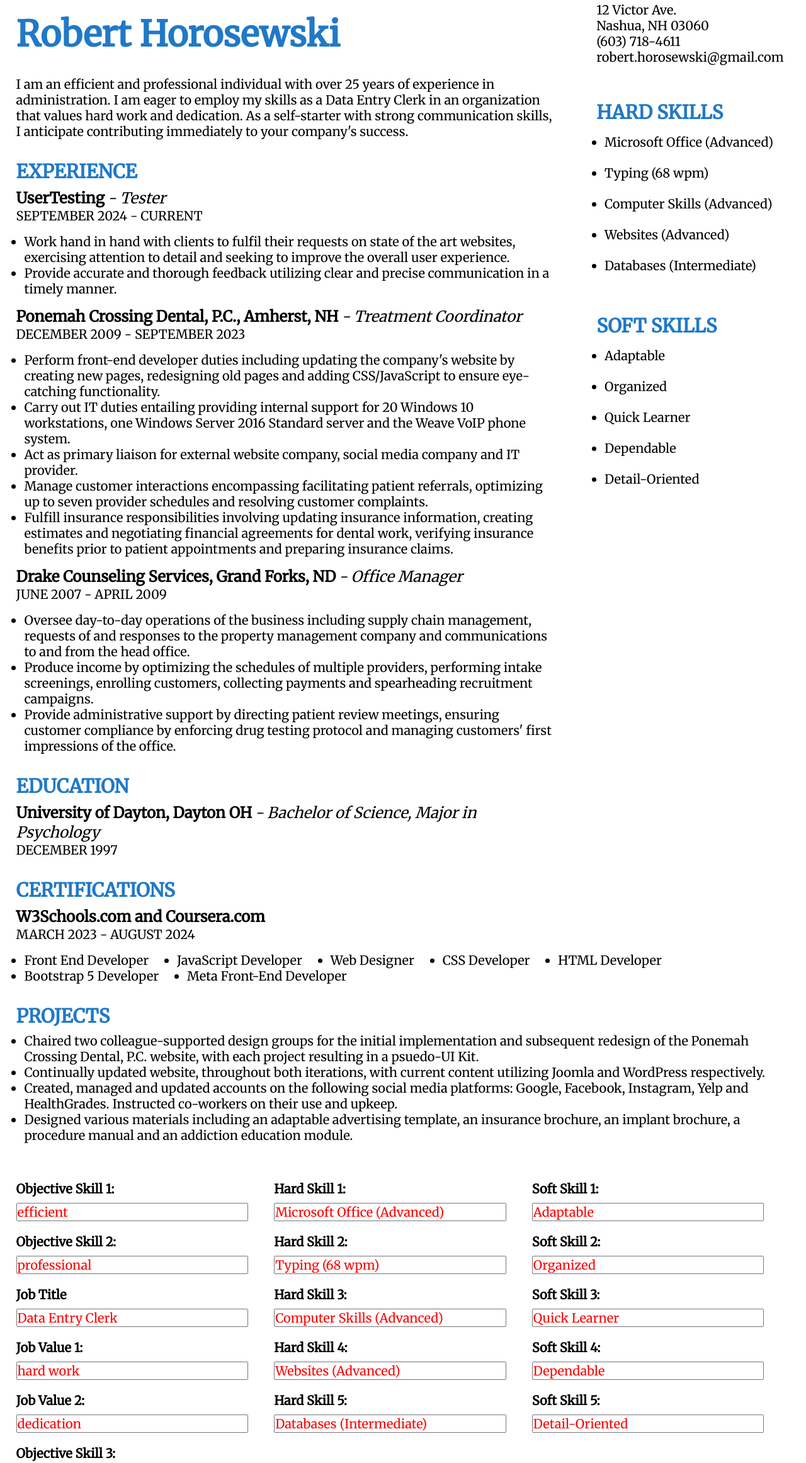
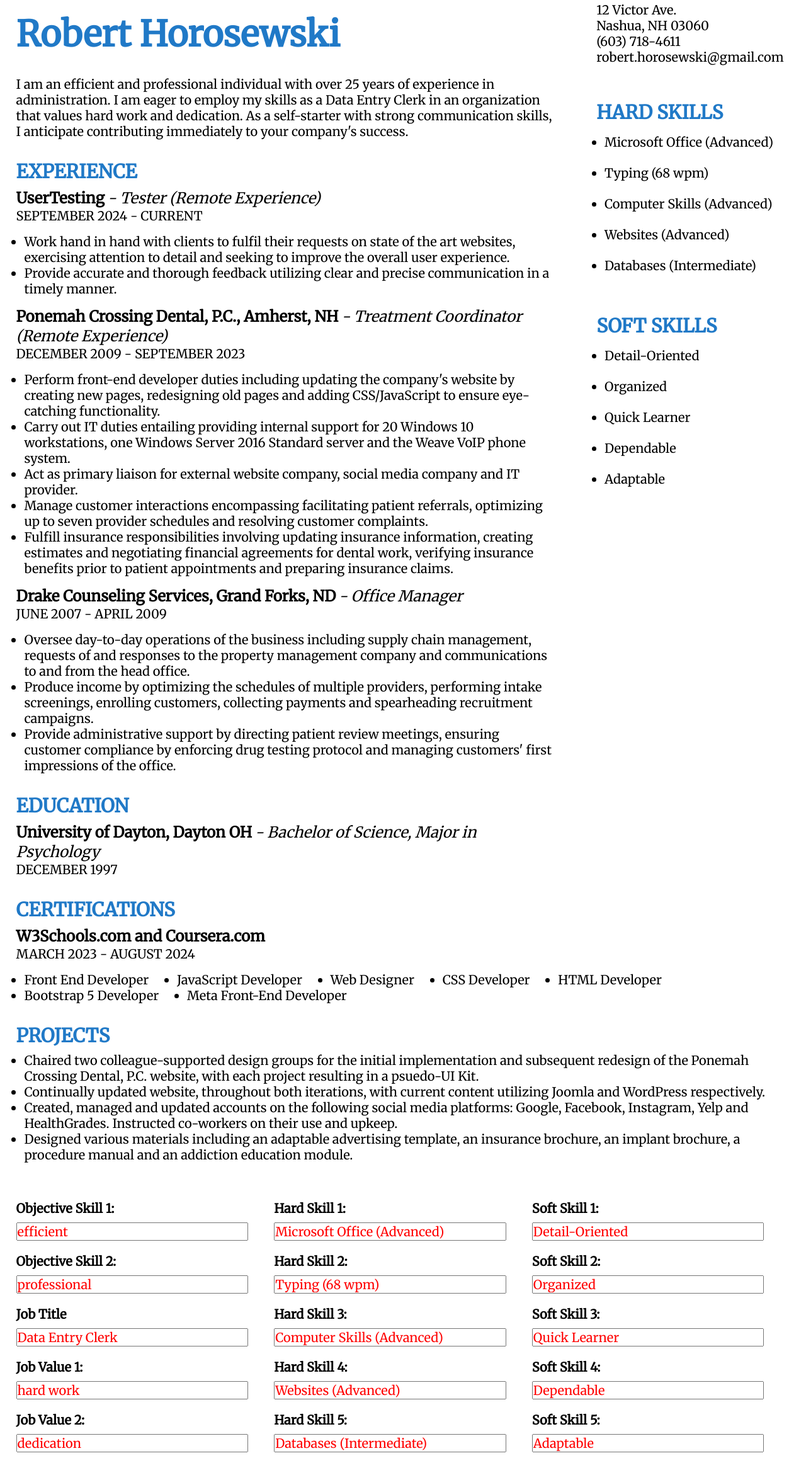
Before and after one commit to horoserp/my-resume, a plain HTML site: page index.html in a window 1280 px wide. Shown: the part 13-2336 px from the top of the page at 63% size. Drawn offline with Linux system fonts and the light colour scheme; a web font is replaced by a local one.

Commit message:
Update: Reorganize skills. Add remote experience.

```diff
--- a/index.html
+++ b/index.html
@@ -37,7 +37,7 @@
                 <a href="https://www.usertesting.com/" rel="noopener noreferrer">
                     <strong>UserTesting</strong>
                 </a>
-                <em>- Tester</em>
+                <em>- Tester (Remote Experience)</em>
                 <span class="date">September 2024 - Current</span>
                 <ul>
                     <li>
@@ -55,7 +55,7 @@
                 <a href="https://ponemahdental.com/" rel="noopener noreferrer">
                     <strong>Ponemah Crossing Dental, P.C., Amherst, NH</strong>
                 </a>
-                <em>- Treatment Coordinator</em>
+                <em>- Treatment Coordinator (Remote Experience)</em>
                 <span class="date">December 2009 - September 2023</span>
                 <ul>
                     <li>
@@ -148,7 +148,7 @@
             <h2>Soft Skills</h2>
             <ul>
                 <li>
-                    <span class="skill">Adaptable</span>
+                    <span class="skill">Detail-Oriented</span>
                 </li>
                 <li>
                     <span class="skill">Organized</span>
@@ -160,7 +160,7 @@
                     <span class="skill">Dependable</span>
                 </li>
                 <li>
-                    <span class="skill">Detail-Oriented</span>
+                    <span class="skill">Adaptable</span>
                 </li>
             </ul>
         </div>
@@ -237,7 +237,7 @@
         </div>
         <div class="grid">
             <label for="soft1">Soft Skill 1:</label>
-            <input type="text" id="soft1" name="soft1" value="Adaptable">
+            <input type="text" id="soft1" name="soft1" value="Detail-Oriented">
             <label for="soft2">Soft Skill 2:</label>
             <input type="text" id="soft2" name="soft2" value="Organized">
             <label for="soft3">Soft Skill 3:</label>
@@ -245,7 +245,7 @@
             <label for="soft4">Soft Skill 4:</label>
             <input type="text" id="soft4" name="soft4" value="Dependable">
             <label for="soft5">Soft Skill 5:</label>
-            <input type="text" id="soft5" name="soft5" value="Detail-Oriented">
+            <input type="text" id="soft5" name="soft5" value="Adaptable">
         </div>
         <button type="submit">Submit</button>
     </form>
```
